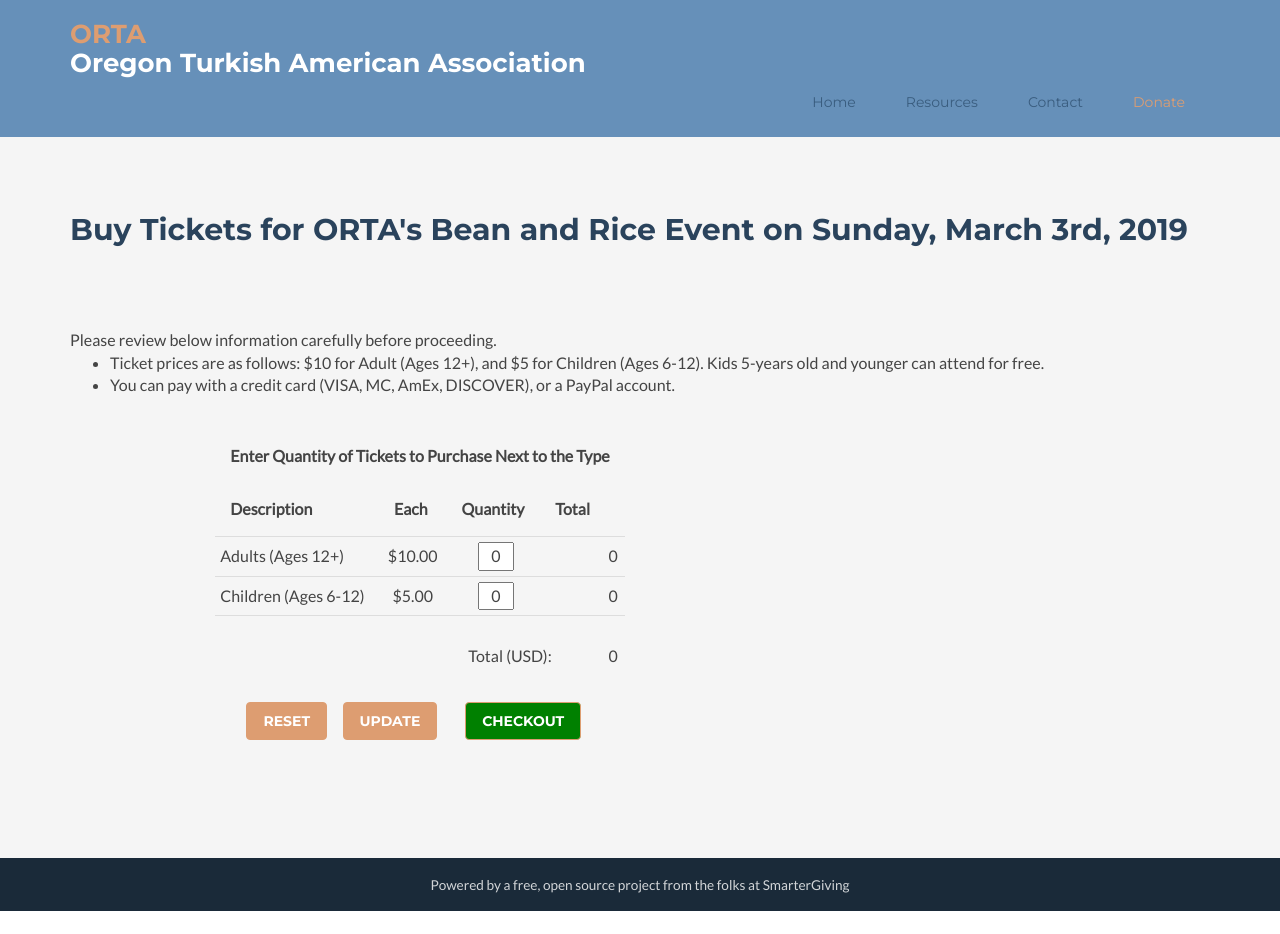
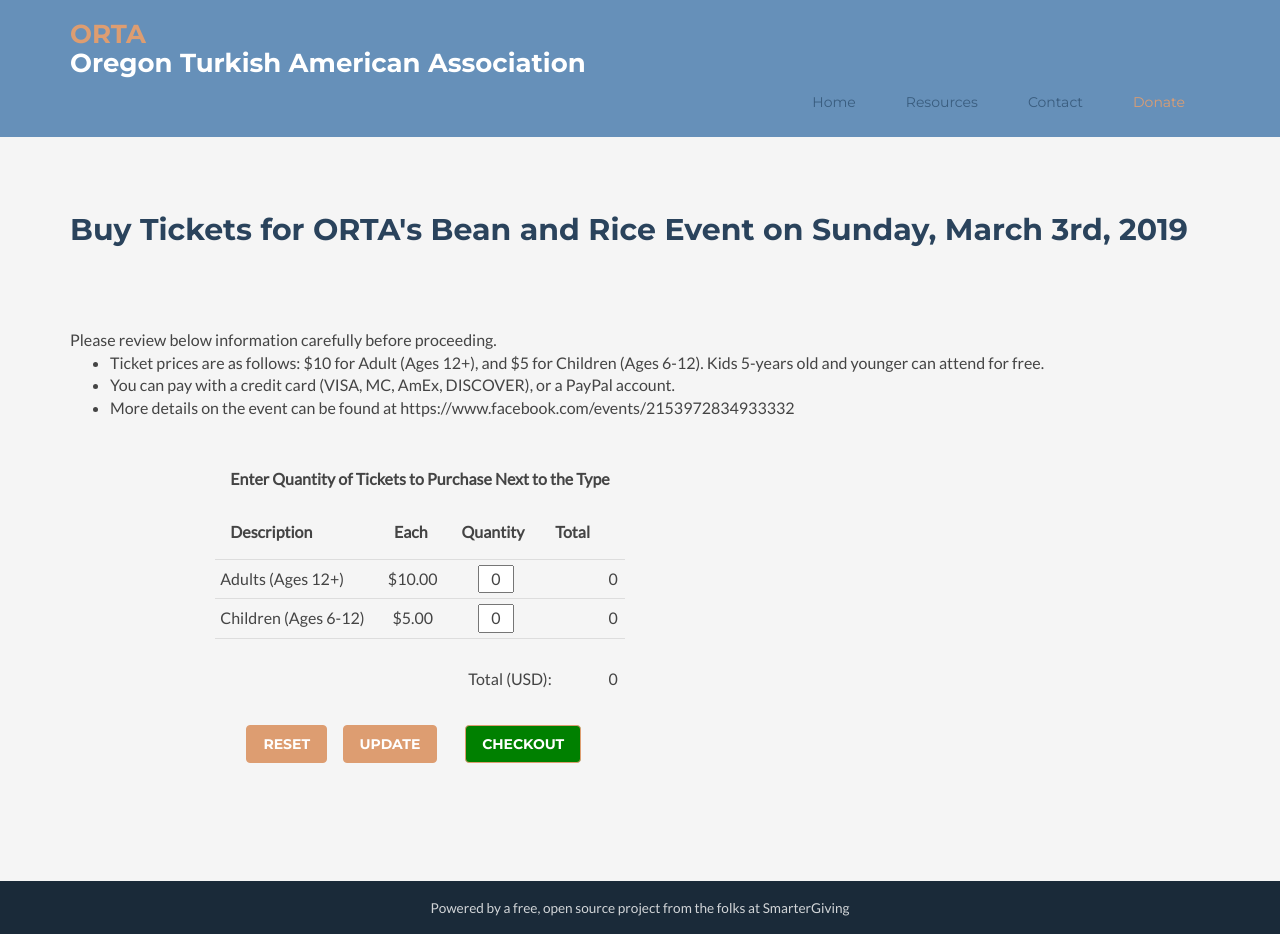
Before and after one commit to ortapdx/ortapdx.github.io, a Jekyll site: the page built from pp_3319.html, in a window 1280 px wide and 934 px high. Built offline with Jekyll 4.4.1, drawn with Linux system fonts in a browser that asks for light colours; nearby versions of some CDN libraries; comment, search, counter and statistics services are not loaded.

Commit message:
Update pp_3319.html

```diff
--- a/pp_3319.html
+++ b/pp_3319.html
@@ -42,6 +42,7 @@ layout: default
          <ul>
           <li>Ticket prices are as follows: $10 for Adult (Ages 12+), and $5 for Children (Ages 6-12). Kids 5-years old and younger can attend for free. </li>
           <li>You can pay with a credit card (VISA, MC, AmEx, DISCOVER), or a PayPal account.</li>
+          <li>More details on the event can be found at https://www.facebook.com/events/2153972834933332</li>
          </ul>
          <br>
             <!-- Payment Form Starts Here -->
```
